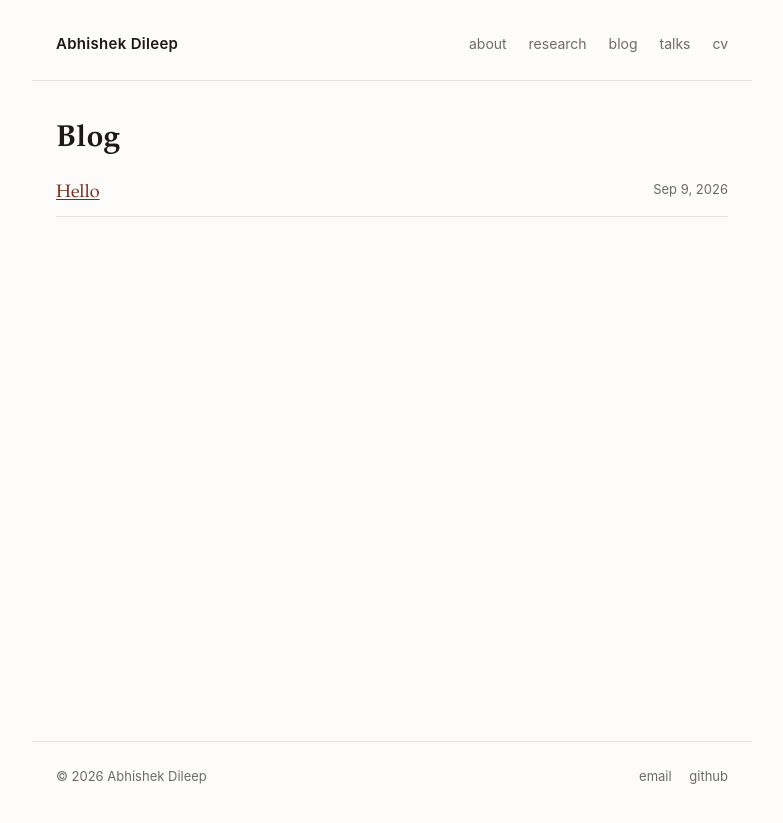
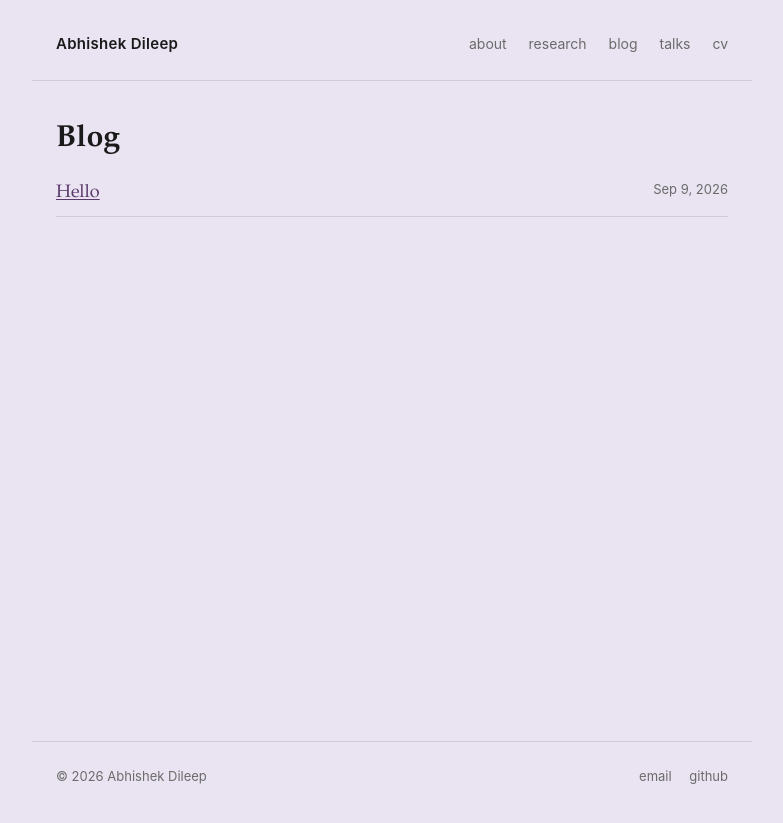
Before and after one commit to Abhishekdileep/abhishekdileep.github.io, a Jekyll site: the page built from blog.md, in a window 1280 px wide. Shown: the top 823 px of the page, without its empty margins (248-1031 px from the left). Built offline with Jekyll 4.4.1, drawn with Linux system fonts in a browser that asks for light colours.

Commit message:
new_page

```diff
--- a/_layouts/default.html
+++ b/_layouts/default.html
@@ -8,7 +8,8 @@
   <link rel="stylesheet" href="{{ '/assets/css/main.css' | relative_url }}">
   <link rel="alternate" type="application/atom+xml" title="{{ site.title }}" href="{{ '/feed.xml' | relative_url }}">
 </head>
-<body>
+{% if page.url == "/" %}{% assign page_class = "page-home" %}{% else %}{% assign slug = page.url | replace: "/", "" %}{% assign page_class = "page-" | append: slug %}{% endif %}
+<body class="{{ page_class }}">
   <header class="site-head">
     <a class="site-name" href="{{ '/' | relative_url }}">{{ site.author }}</a>
     <nav class="site-nav">
--- a/assets/css/main.css
+++ b/assets/css/main.css
@@ -167,8 +167,8 @@ li { margin-bottom: 0.3em; }
   height: auto;
   border-radius: 6px;
   /* mask: sharp in the center, transparent at the edges */
-  -webkit-mask-image: radial-gradient(ellipse at center, #000 45%, transparent 90%);
-          mask-image: radial-gradient(ellipse at center, #000 45%, transparent 90%);
+  -webkit-mask-image: radial-gradient(ellipse at center, #000 70%, transparent 100%);
+          mask-image: radial-gradient(ellipse at center, #000 70%, transparent 100%);
 }
 /* first heading inside the text column has extra top margin — kill that
    so the top of the text aligns with the top of the image */
@@ -187,3 +187,15 @@ li { margin-bottom: 0.3em; }
     margin: 0 auto;
   }
 }
+
+
+/* --- per-page pastel palettes ---
+   The body gets a class from default.html based on page.url.
+   Each block overrides the --bg / --accent tokens. Text color
+   stays near-black, set by :root.
+*/
+body.page-home     { --bg: #dde9f5; --accent: #1e3a63; --rule: #c3d3e4; --code-bg: #cfdcee; }
+body.page-research { --bg: #e2f0e5; --accent: #2d5a3d; --rule: #c7dcce; --code-bg: #d5e6d9; }
+body.page-blog     { --bg: #eae4f2; --accent: #5a3a6b; --rule: #d3c9df; --code-bg: #ddd3e8; }
+body.page-talks    { --bg: #f7e8dd; --accent: #8b4a2b; --rule: #e6d0c2; --code-bg: #efd9c9; }
+body.page-cv       { --bg: #f5efdd; --accent: #6b4a2b; --rule: #e0d7c0; --code-bg: #e9dfc9; }
```
Also changed, not shown: index.md (+1 -0 lines).
